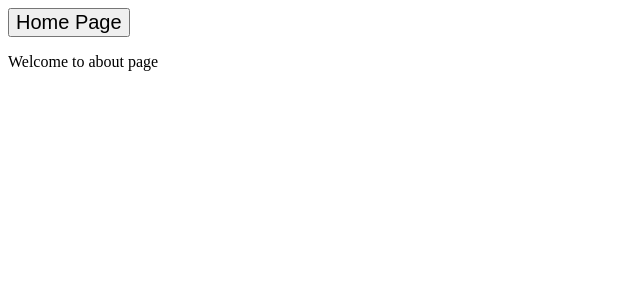
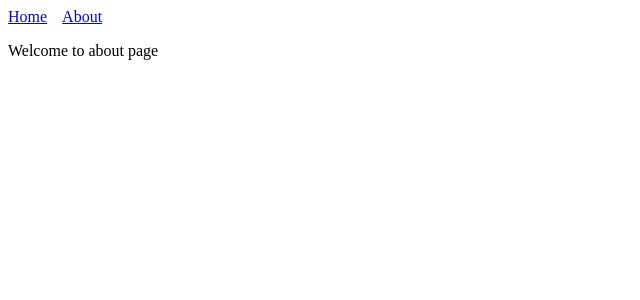
Before and after one commit to lilis-organics/minifarm-web, a Next.js app: page /about in a window 1280 px wide. Shown: the top 300 px of the page, without its empty margins (0-640 px from the left). Built offline with nearby package versions, Linux system fonts and the light colour scheme.

Commit message:
use header component

```diff
--- /dev/null
+++ b/components/header.js
@@ -0,0 +1,18 @@
+import Link from 'next/link';
+
+const linkStyle = {
+  marginRight: 15
+};
+
+const Header = () => (
+  <div>
+    <Link href="/">
+      <a style={linkStyle}>Home</a>
+    </Link>
+    <Link href="/about">
+      <a style={linkStyle}>About</a>
+    </Link>
+  </div>
+);
+
+export default Header;
--- a/pages/about.js
+++ b/pages/about.js
@@ -1,10 +1,8 @@
-import Link from 'next/link';
+import Header from '../components/header';
 
 const About = () => (
   <div>
-    <Link href="/index">
-      <button style={{ fontSize: 20 }}>Home Page</button>
-    </Link>
+    <Header />
     <p>Welcome to about page</p>
   </div>
 );
--- a/pages/index.js
+++ b/pages/index.js
@@ -1,10 +1,8 @@
-import Link from 'next/link';
+import Header from '../components/header';
 
 const Index = () => (
   <div>
-    <Link href="/about">
-      <button style={{ fontSize: 20 }}>About Page</button>
-    </Link>
+    <Header />
     <p>Happy coding with serverless and nextjs!</p>
   </div>
 );
```
